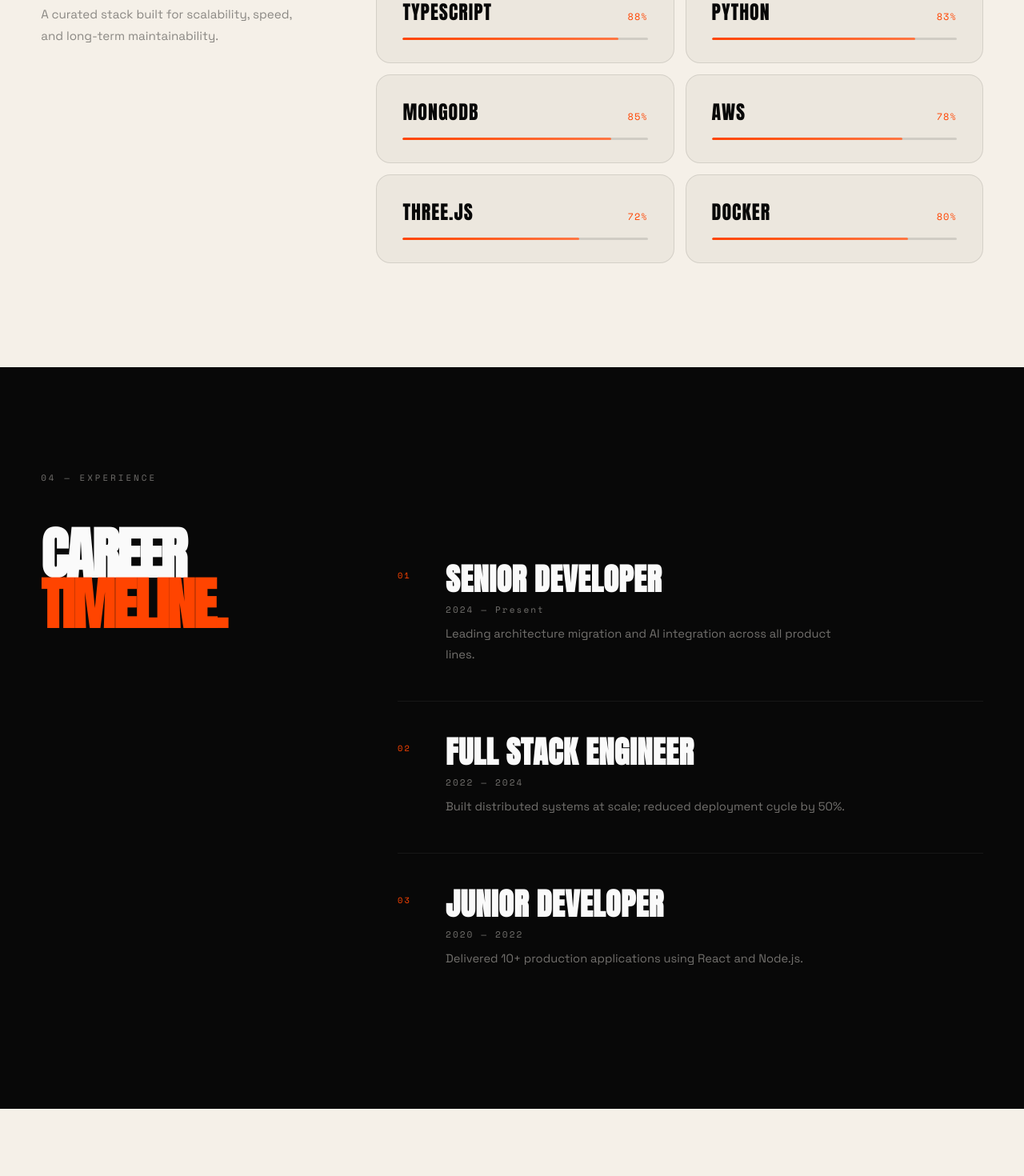
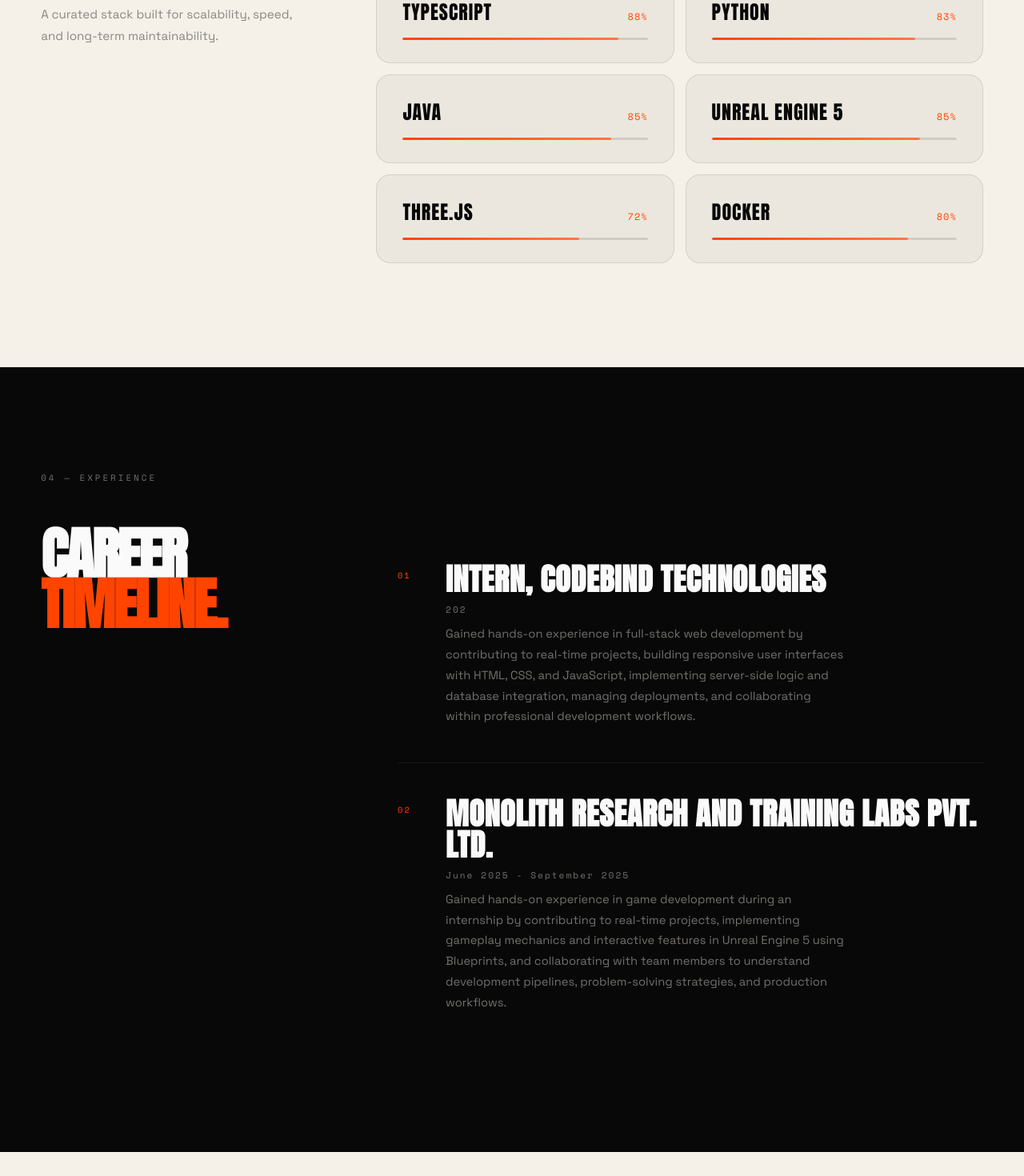
Before and after one commit to thillairaghu2005/raghunandhan-t-portfolio, a React (Vite) app: page / in a window 1280 px wide. Shown: the part 2820-4290 px from the top of the page at 80% size. Built offline with nearby package versions, Linux system fonts and the light colour scheme.

Commit message:
Add files via upload

```diff
--- a/src/App.jsx
+++ b/src/App.jsx
@@ -233,8 +233,8 @@
   { name: 'Node.js', pct: 91 },
   { name: 'TypeScript', pct: 88 },
   { name: 'Python', pct: 83 },
-  { name: 'MongoDB', pct: 85 },
-  { name: 'AWS', pct: 78 },
+  { name: 'Java', pct: 85 },
+  { name: 'Unreal Engine 5', pct: 85 },
   { name: 'Three.js', pct: 72 },
   { name: 'Docker', pct: 80 },
 ];
@@ -279,9 +279,8 @@
    EXPERIENCE
    ========================================================= */
 const experiences = [
-  { role: 'Senior Developer', period: '2024 — Present', detail: 'Leading architecture migration and AI integration across all product lines.' },
-  { role: 'Full Stack Engineer', period: '2022 — 2024', detail: 'Built distributed systems at scale; reduced deployment cycle by 50%.' },
-  { role: 'Junior Developer', period: '2020 — 2022', detail: 'Delivered 10+ production applications using React and Node.js.' },
+  { role: 'Intern, CODEBIND TECHNOLOGIES', period: '202', detail: 'Gained hands-on experience in full-stack web development by contributing to real-time projects, building responsive user interfaces with HTML, CSS, and JavaScript, implementing server-side logic and database integration, managing deployments, and collaborating within professional development workflows.' },
+  { role: 'Monolith Research and Training Labs Pvt. Ltd.', period: 'June 2025 - September 2025', detail: 'Gained hands-on experience in game development during an internship by contributing to real-time projects, implementing gameplay mechanics and interactive features in Unreal Engine 5 using Blueprints, and collaborating with team members to understand development pipelines, problem-solving strategies, and production workflows.' },
 ];
 
 const Experience = () => (
```
